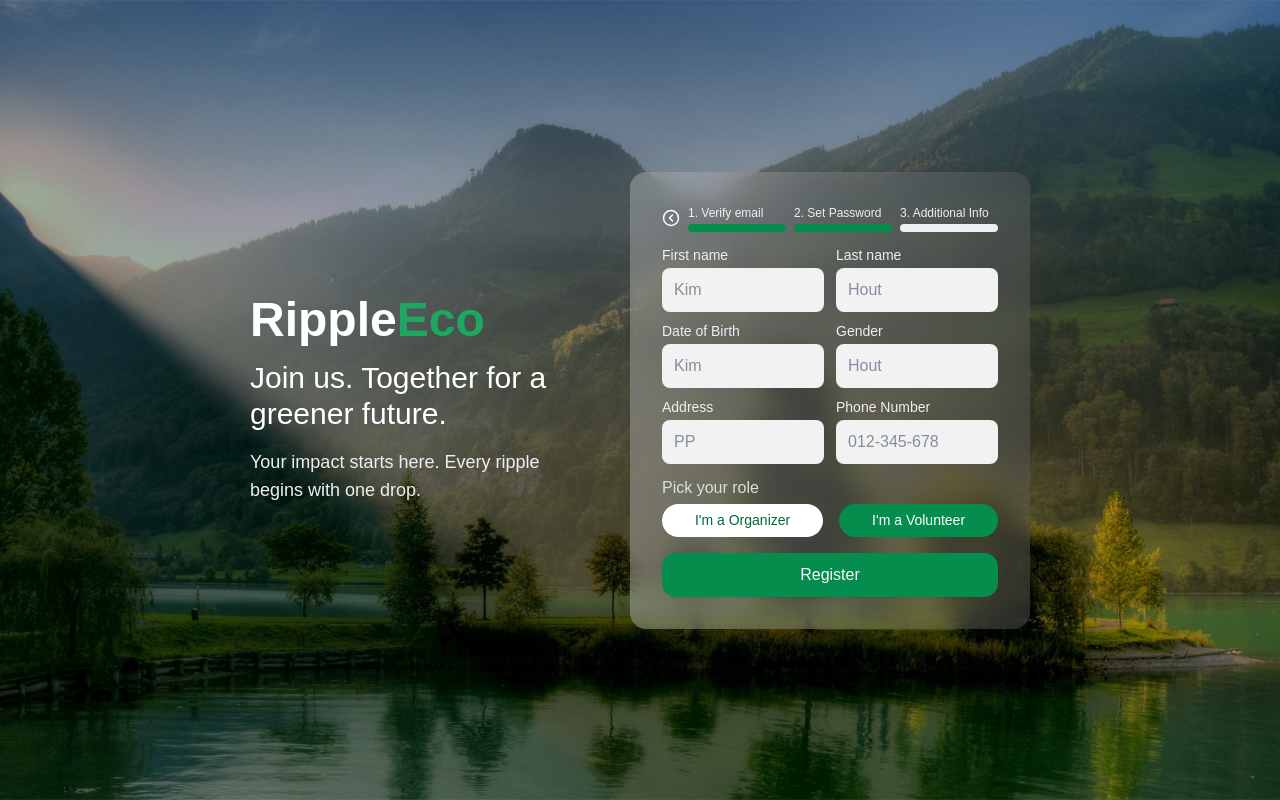
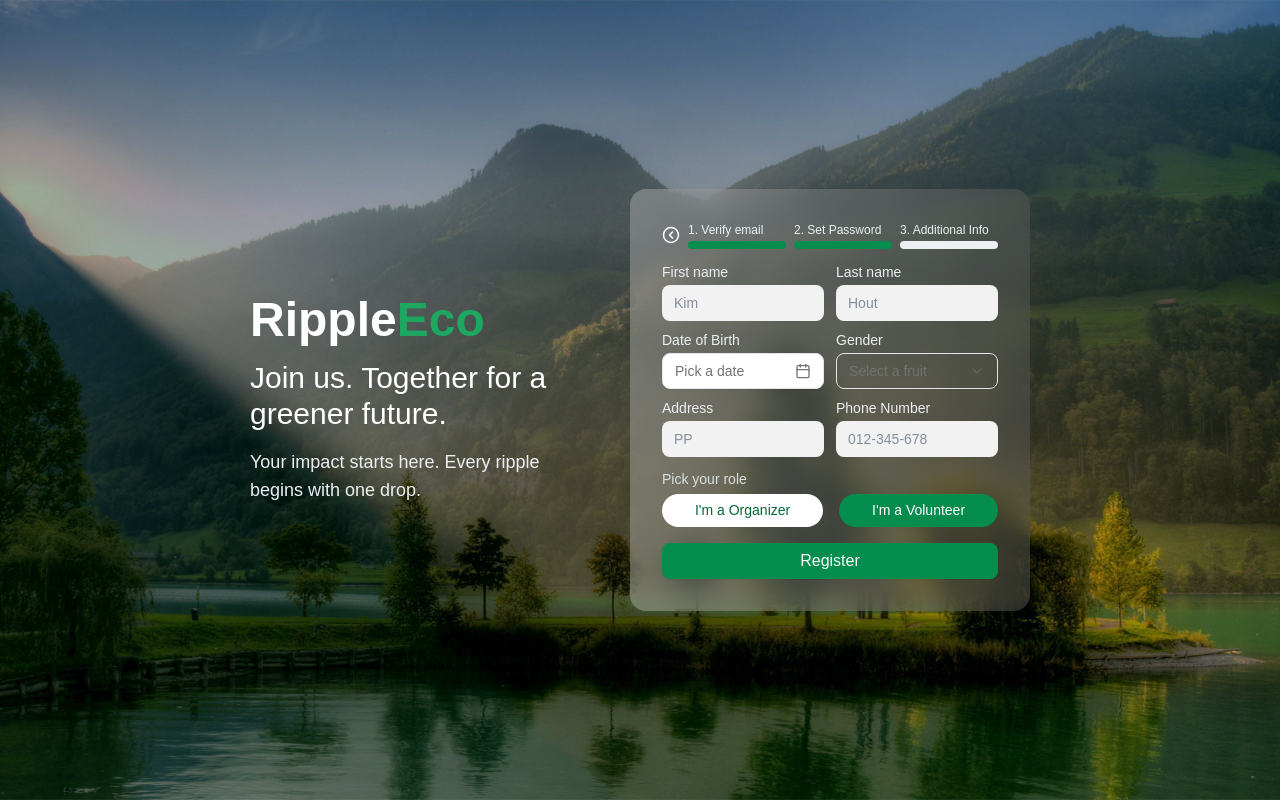
Before and after one commit to Try43-loki/ripple-eco-test, a Next.js app: page /register in a window 1280 px wide. Built offline with nearby package versions, Linux system fonts and the light colour scheme; a web font is replaced by a local one.

Commit message:
20% of InfoAddition

```diff
--- a/src/app/(auth)/_component/AdditionalInfoComponent.jsx
+++ b/src/app/(auth)/_component/AdditionalInfoComponent.jsx
@@ -8,6 +8,8 @@ import {
   EyeClosed,
   Lock,
 } from "lucide-react";
+import { DatePickerComponent } from "./DatePickerComponent";
+import { SelectGenderComponent } from "./SelectGenderComponent";
 
 function AdditonalInfoComponent() {
   return (
@@ -51,7 +53,7 @@ function AdditonalInfoComponent() {
           {/* Form */}
           <form
             action=""
-            className="flex justify-center items-center flex-col  w-full  "
+            className="flex justify-center items-center flex-col gap-y-4  w-full  "
           >
             <section className="flex justify-center items-center w-full flex-col gap-y-3">
               <div className="w-full flex justify-center items-center gap-x-3">
@@ -65,7 +67,7 @@ function AdditonalInfoComponent() {
 
                   <input
                     required
-                    className="text-gray-500 px-3 text-label h-11   placeholder:text-strong-gray placeholder:font-light  bg-lighter-white focus-visible:ring-[0px] border-none rounded-md w-full outline-none  "
+                    className="text-gray-500 px-3 text-sub-info h-9   placeholder:text-strong-gray placeholder:font-light  bg-lighter-white focus-visible:ring-[0px] border-none rounded-md w-full outline-none  "
                     type="text"
                     id="firstName"
                     placeholder="Kim"
@@ -81,7 +83,7 @@ function AdditonalInfoComponent() {
 
                   <input
                     required
-                    className="text-gray-500 px-3 text-label h-11   placeholder:text-strong-gray placeholder:font-light  bg-lighter-white focus-visible:ring-[0px] border-none rounded-md w-full outline-none  "
+                    className="text-gray-500 px-3 text-sub-info h-9   placeholder:text-strong-gray placeholder:font-light  bg-lighter-white focus-visible:ring-[0px] border-none rounded-md w-full outline-none  "
                     type="text"
                     id="lastName"
                     placeholder="Hout"
@@ -96,14 +98,7 @@ function AdditonalInfoComponent() {
                   >
                     Date of Birth
                   </Label>
-
-                  <input
-                    required
-                    className="text-gray-500 px-3 text-label h-11   placeholder:text-strong-gray placeholder:font-light  bg-lighter-white focus-visible:ring-[0px] border-none rounded-md w-full outline-none  "
-                    type="text"
-                    id="firstName"
-                    placeholder="Kim"
-                  />
+                  <DatePickerComponent />
                 </div>
                 <div className="grid w-full items-center gap-1.5  ">
                   <Label
@@ -113,13 +108,7 @@ function AdditonalInfoComponent() {
                     Gender
                   </Label>
 
-                  <input
-                    required
-                    className="text-gray-500 px-3 text-label h-11   placeholder:text-strong-gray placeholder:font-light  bg-lighter-white focus-visible:ring-[0px] border-none rounded-md w-full outline-none  "
-                    type="text"
-                    id="lastName"
-                    placeholder="Hout"
-                  />
+                  <SelectGenderComponent />
                 </div>
               </div>
               <div className="w-full flex justify-center items-center gap-x-3">
@@ -133,7 +122,7 @@ function AdditonalInfoComponent() {
 
                   <input
                     required
-                    className="text-gray-500 px-3 text-label h-11   placeholder:text-strong-gray placeholder:font-light  bg-lighter-white focus-visible:ring-[0px] border-none rounded-md w-full outline-none  "
+                    className="text-gray-500 px-3 text-sub-info h-9   placeholder:text-strong-gray placeholder:font-light  bg-lighter-white focus-visible:ring-[0px] border-none rounded-md w-full outline-none  "
                     type="text"
                     id="address"
                     placeholder="PP"
@@ -149,7 +138,7 @@ function AdditonalInfoComponent() {
 
                   <input
                     required
-                    className="text-gray-500 px-3 text-label h-11   placeholder:text-strong-gray placeholder:font-light  bg-lighter-white focus-visible:ring-[0px] border-none rounded-md w-full outline-none  "
+                    className="text-gray-500 px-3 text-sub-info h-9   placeholder:text-strong-gray placeholder:font-light  bg-lighter-white focus-visible:ring-[0px] border-none rounded-md w-full outline-none  "
                     type="text"
                     id="lastName"
                     placeholder="012-345-678"
@@ -158,7 +147,7 @@ function AdditonalInfoComponent() {
               </div>
               {/* pick role */}
               <div className="flex justify-center items-center flex-col gap-y-1 w-full ">
-                <p className="self-start text-label text-light-white font-light">
+                <p className="self-start text-sub-info text-light-white font-light">
                   Pick your role
                 </p>
                 <div className="flex justify-center items-center w-full gap-x-4">
@@ -172,7 +161,7 @@ function AdditonalInfoComponent() {
                 </div>
               </div>
             </section>
-            <Button className="w-full bg-green hover:bg-green rounded-xl mt-4 h-11  text-md">
+            <Button className="w-full bg-green hover:bg-green rounded-xlsubtext-sub-info h-9  text-md">
               Register
             </Button>
           </form>
--- /dev/null
+++ b/src/app/(auth)/_component/DatePickerComponent.jsx
@@ -0,0 +1,43 @@
+"use client";
+
+import * as React from "react";
+import { format } from "date-fns";
+import { CalendarIcon } from "lucide-react";
+
+import { cn } from "@/lib/utils";
+import { Button } from "@/components/ui/button";
+import { Calendar } from "@/components/ui/calendar";
+import {
+  Popover,
+  PopoverContent,
+  PopoverTrigger,
+} from "@/components/ui/popover";
+
+export function DatePickerComponent() {
+  const [date, setDate] = React.useState();
+
+  return (
+    <Popover>
+      <PopoverTrigger asChild>
+        <Button
+          variant={"outline"}
+          className={cn(
+            " justify-between text-left font-normal",
+            !date && "text-muted-foreground"
+          )}
+        >
+          {date ? format(date, "PPP") : <span>Pick a date</span>}
+          <CalendarIcon />
+        </Button>
+      </PopoverTrigger>
+      <PopoverContent className="w-auto p-0" align="start">
+        <Calendar
+          mode="single"
+          selected={date}
+          onSelect={setDate}
+          initialFocus
+        />
+      </PopoverContent>
+    </Popover>
+  );
+}
--- /dev/null
+++ b/src/app/(auth)/_component/SelectGenderComponent.jsx
@@ -0,0 +1,31 @@
+import * as React from "react";
+
+import {
+  Select,
+  SelectContent,
+  SelectGroup,
+  SelectItem,
+  SelectLabel,
+  SelectTrigger,
+  SelectValue,
+} from "@/components/ui/select";
+
+export function SelectGenderComponent() {
+  return (
+    <Select>
+      <SelectTrigger className="w-full">
+        <SelectValue placeholder="Select a fruit" />
+      </SelectTrigger>
+      <SelectContent>
+        <SelectGroup>
+          <SelectLabel>Fruits</SelectLabel>
+          <SelectItem value="apple">Apple</SelectItem>
+          <SelectItem value="banana">Banana</SelectItem>
+          <SelectItem value="blueberry">Blueberry</SelectItem>
+          <SelectItem value="grapes">Grapes</SelectItem>
+          <SelectItem value="pineapple">Pineapple</SelectItem>
+        </SelectGroup>
+      </SelectContent>
+    </Select>
+  );
+}
```
